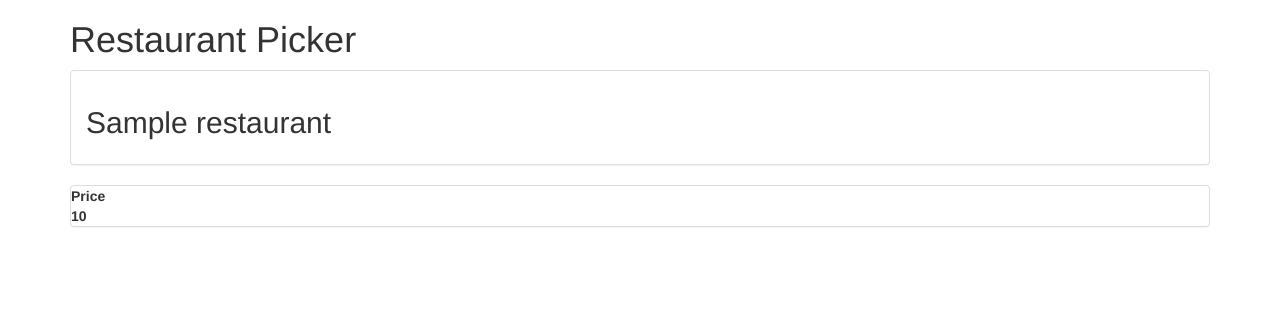
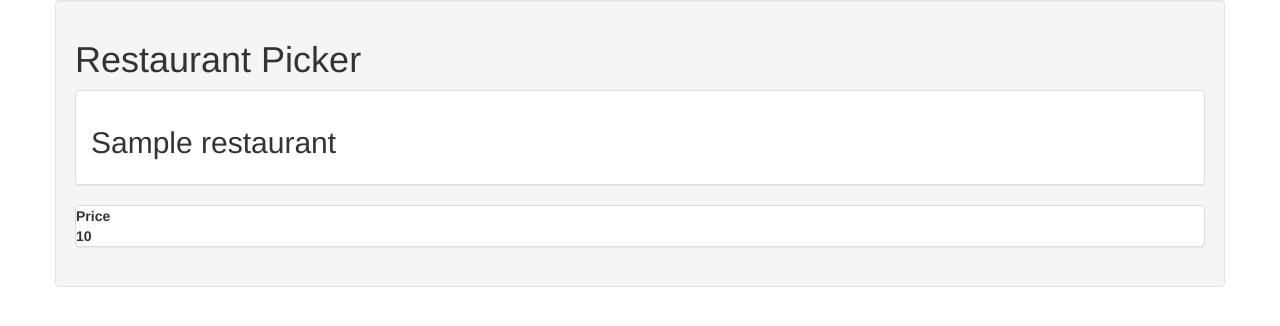
Before and after one commit to Beahmer89/decidingFactor, a Django app: template decidingFactor/restaurant/templates/index.html in a window 1280 px wide. Shown: the top 326 px of the page. Run offline with Django 3.2, Linux system fonts and the light colour scheme; the template is opened without the code that fills it: most values are stand-ins (such as "Sample title", 1, 10 or a date in 2020); lists and menus that the app fills with data are empty; some libraries are stand-ins or nearby versions.

Commit message:
Adding a background to div just seperate content

```diff
--- a/decidingFactor/restaurant/templates/index.html
+++ b/decidingFactor/restaurant/templates/index.html
@@ -6,7 +6,7 @@
         <title>Restaurant Picker</title>
     </head>
     <body>
-        <div class='container'>
+        <div class='container well'>
             <h1>Restaurant Picker</h1>
             {% for restaurant in restaurants %}
                 <div class='panel panel-default'>
```
